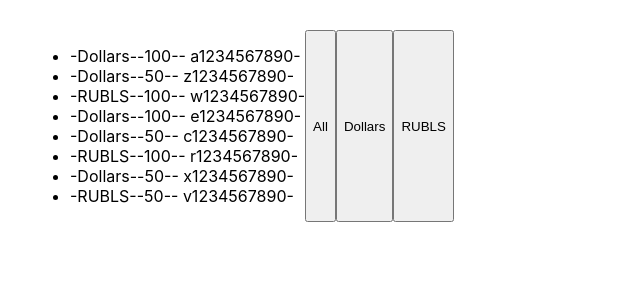
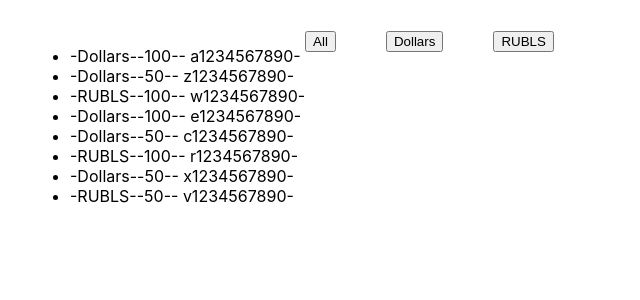
Before and after one commit to Krombaher/micro-task, a React (Create React App) app: page / in a window 1280 px wide. Shown: the top 300 px of the page, without its empty margins (0-640 px from the left). Built offline with nearby package versions, Linux system fonts and the light colour scheme.

Commit message:
Add component button

```diff
--- a/src/App.tsx
+++ b/src/App.tsx
@@ -1,9 +1,9 @@
 import React, { useState } from 'react';
 import './App.css';
-// import { Button } from './components/Button';
+import { Button } from './components/Button';
 import { NewComponent } from './components/NewComponent';
 
-type FilterType = 'All' | 'Dollars' | 'RUBLS'
+export type FilterType = 'All' | 'Dollars' | 'RUBLS'
 
 function App() {
     const [money, setMoney] = useState([
@@ -38,13 +38,9 @@ function App() {
         <div className="App">
             <NewComponent currentMoney={currentMoney}/>
 
-            <button onClick={() => onClickFilterHandler('All')}>All</button>
-            <button onClick={() => onClickFilterHandler('Dollars')}>Dollars</button>
-            <button onClick={() => onClickFilterHandler('RUBLS')}>RUBLS</button>
-
-            {/* <Button name={'All'} onClickFilterHandler={onClickFilterHandler} />
-            <Button name={'Dollars'} onClickFilterHandler={onClickFilterHandler} />
-            <Button name={'Rubls'} onClickFilterHandler={onClickFilterHandler} /> */}
+            <Button name={'All'} callback={() => onClickFilterHandler('All')}/>
+            <Button name={'Dollars'} callback={() => onClickFilterHandler('Dollars')}/>
+            <Button name={'RUBLS'} callback={() => onClickFilterHandler('RUBLS')}/>
         </div>
     );
 }
--- a/src/components/Button.tsx
+++ b/src/components/Button.tsx
@@ -2,17 +2,18 @@ import React from 'react'
 
 type ButtonType = {
   name:string
+  callback:() => void
 }
 
 export const Button = (props: ButtonType) => {
 
-  // const onClickHandler = () => {
-  //   props.callback()
-  // }
+  const onClickHandler = () => {
+    props.callback()
+  }
 
   return (
     <div>
-      <button>{props.name}</button>
+      <button onClick={onClickHandler}>{props.name}</button>
     </div>
   )
 }
```
